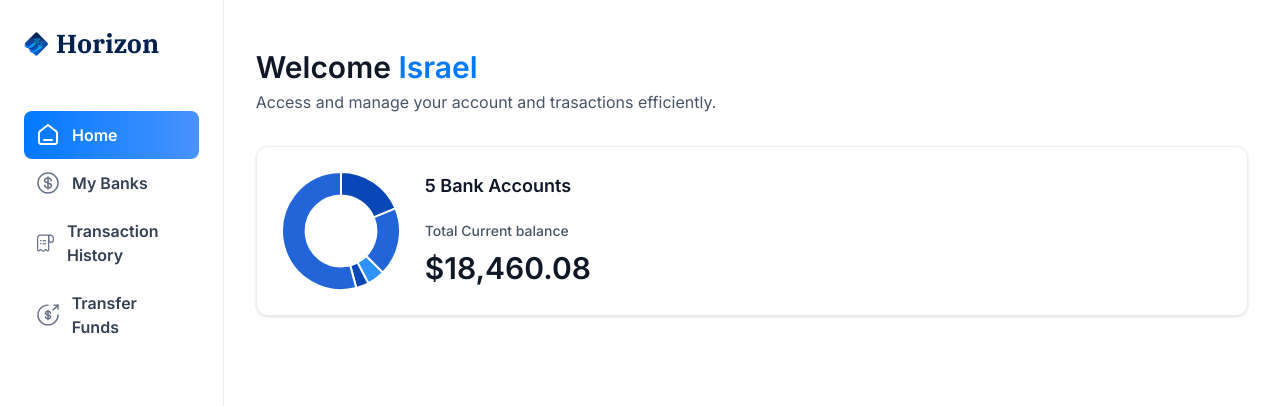
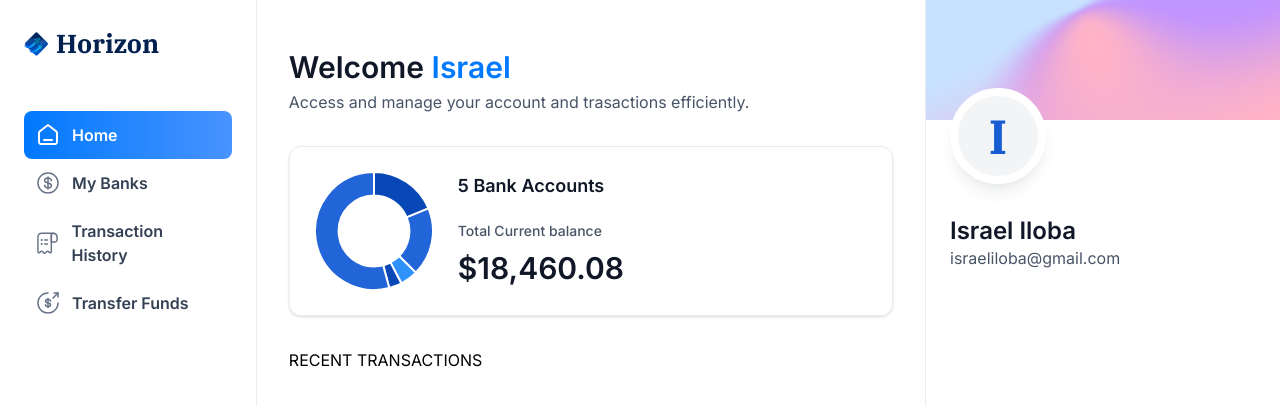
Before and after one commit to israelnojr/horizon, a Next.js app: page / in a window 1280 px wide. Shown: the top 406 px of the page. Built offline with nearby package versions, Linux system fonts and the light colour scheme.

Commit message:
Right sidebar implementaion

```diff
--- a/app/(root)/page.tsx
+++ b/app/(root)/page.tsx
@@ -1,4 +1,5 @@
 import HeaderBox from '@/components/HeaderBox'
+import RightSideBar from '@/components/RightSideBar'
 import TotalBalanceBox from '@/components/TotalBalanceBox'
 import { loggedIn } from '@/constants'
 import React from 'react'
@@ -14,13 +15,18 @@ const Home = () => {
           user={loggedIn?.firstName || "Guest"}
           subtext="Access and manage your account and trasactions efficiently."
         />
-      </header>
-      <TotalBalanceBox
-        accounts={[]}
-        totalBanks={5}
-        totalCurrentBalance={18460.08}
+        <TotalBalanceBox
+          accounts={[]}
+          totalBanks={5}
+          totalCurrentBalance={18460.08}
+        />
+       </header>
+       RECENT TRANSACTIONS
+      </div>
+      <RightSideBar user={loggedIn}
+        transactions={[]}
+        banks={[]}
       />
-      </div>
     </section>
   )
 }
--- a/app/globals.css
+++ b/app/globals.css
@@ -361,7 +361,7 @@
 
   /* Sidebar */
   .sidebar {
-    @apply sticky left-0 top-0 flex h-screen w-fit flex-col  justify-between border-r border-gray-200 bg-white pt-8 text-white max-md:hidden sm:p-4 xl:p-6 2xl:w-[355px];
+    @apply sticky left-0 top-0 flex h-screen w-[309px] flex-col  justify-between border-r border-gray-200 bg-white pt-8 text-white max-md:hidden sm:p-4 xl:p-6 2xl:w-[355px];
   }
 
   .sidebar-logo {
--- /dev/null
+++ b/components/RightSideBar.tsx
@@ -0,0 +1,26 @@
+import React from 'react'
+
+const RightSideBar = ({user, transactions, banks}: RightSidebarProps) => {
+  return (
+    <aside className='right-sidebar' >
+        <section className="flex flex-col pb-8">
+            <div className="profile-banner" />
+            <div className="profile">
+                <div className="profile-img">
+                    <span className='text-5xl font-bold text-blue-700 uppercase font-ibm-plex-serif' >
+                        {user.firstName[0]}
+                    </span>
+                </div>
+                <div className="profile-details">
+                    <h1 className='profile-name' >
+                        {user.firstName} {user.lastName}
+                    </h1>
+                    <p className="profile-email">{user.email}</p>
+                </div>
+            </div>
+        </section>
+    </aside>
+  )
+}
+
+export default RightSideBar
--- a/constants/index.ts
+++ b/constants/index.ts
@@ -21,7 +21,7 @@ export const sidebarLinks = [
     },
   ];
   export const APP_NAME = 'Horizon'
-  export const loggedIn = {$id: 1, firstName: 'Israel', lastName: 'Iloba'}
+  export const loggedIn = {email: 'israeliloba@gmail.com', firstName: 'Israel', lastName: 'Iloba'}
   export const TEST_USER_ID = "6627ed3d00267aa6fa3e";
 
   export const TEST_ACCESS_TOKEN =
```
